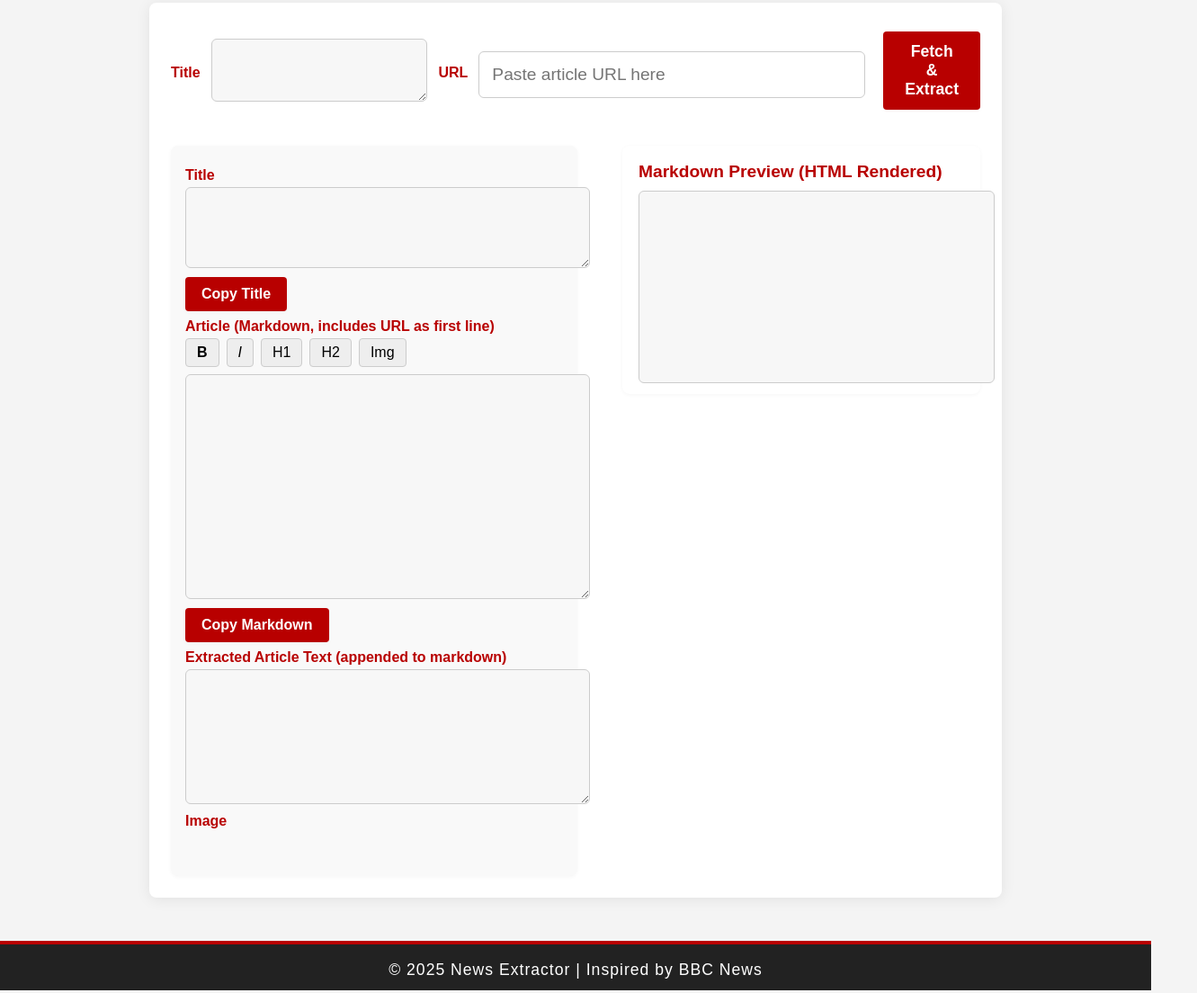
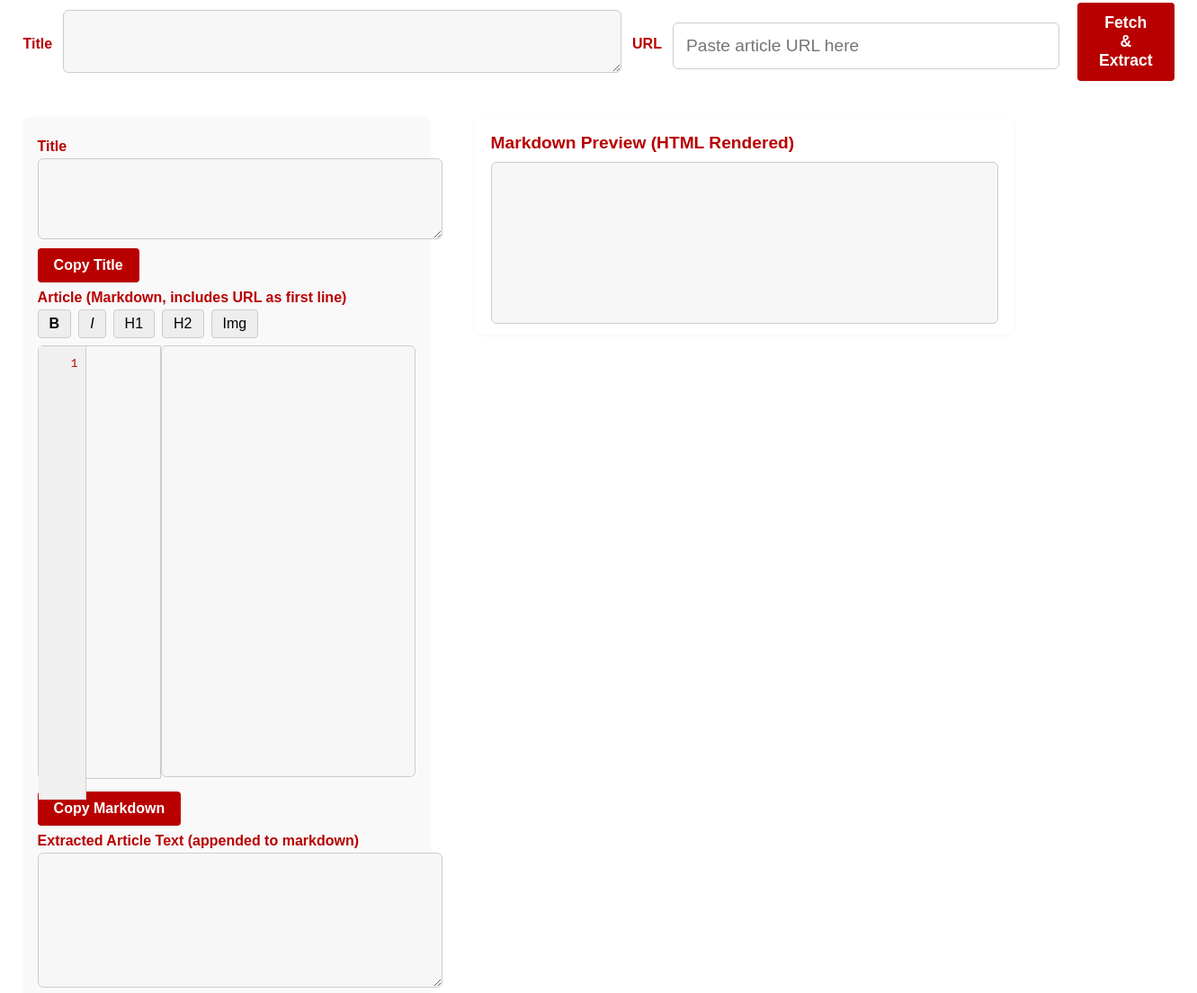
Before and after one commit to dotnetappdev/newsextractor, a browser extension: page index.html in a window 1280 px wide. Shown: the part 117-1221 px from the top of the page at 90% size, 1331 px wide, since content can reach past the window. Drawn offline with Linux system fonts and the light colour scheme.

Commit message:
Add line numbers and match markdown editor/preview size to markdownlivepreview.com

```diff
--- a/index.html
+++ b/index.html
@@ -33,7 +33,13 @@
           <button type="button" class="md-btn" onclick="formatMarkdown('h2')">H2</button>
           <button type="button" class="md-btn" onclick="formatMarkdown('img')">Img</button>
         </div>
-        <textarea id="markdown" style="min-height:220px;font-size:1.1em;"></textarea>
+        <div class="editor-preview-row">
+          <div class="editor-with-lines">
+            <div class="line-numbers" id="line-numbers"></div>
+            <textarea id="markdown" class="editor-textarea"></textarea>
+          </div>
+          <div id="markdown-preview" class="markdown-preview"></div>
+        </div>
         <button id="copy-markdown" class="bbc-btn">Copy Markdown</button>
         <label for="article-text">Extracted Article Text (appended to markdown)</label>
         <textarea id="article-text" style="min-height:120px;font-size:1em;" readonly></textarea>
--- a/news-extractor-web.js
+++ b/news-extractor-web.js
@@ -16,6 +16,17 @@ function simpleMarkdownToHtml(md) {
 function updateMarkdownPreview() {
   const md = document.getElementById('markdown').value;
   document.getElementById('markdown-preview').innerHTML = simpleMarkdownToHtml(md);
+  updateLineNumbers(md);
+}
+
+function updateLineNumbers(md) {
+  const lines = md.split('\n').length;
+  let html = '';
+  for (let i = 1; i <= lines; i++) {
+    html += i + '<br>';
+  }
+  const ln = document.getElementById('line-numbers');
+  if (ln) ln.innerHTML = html;
 }
 
 // News Extractor Web Version
@@ -130,7 +141,14 @@ if (copyTitleBtn) copyTitleBtn.onclick = () => copyToClipboard('title');
 const copyMarkdownBtn = document.getElementById('copy-markdown');
 if (copyMarkdownBtn) copyMarkdownBtn.onclick = () => copyToClipboard('markdown');
 const mdBox = document.getElementById('markdown');
-if (mdBox) mdBox.addEventListener('input', updateMarkdownPreview);
+if (mdBox) {
+  mdBox.addEventListener('input', updateMarkdownPreview);
+  // Sync scroll line numbers with textarea
+  mdBox.addEventListener('scroll', function() {
+    const ln = document.getElementById('line-numbers');
+    if (ln) ln.scrollTop = mdBox.scrollTop;
+  });
+}
 
 // Markdown formatting toolbar logic
 window.formatMarkdown = function(type) {
--- a/news-extractor.css
+++ b/news-extractor.css
@@ -1,3 +1,63 @@
+.editor-preview-row {
+  display: flex;
+  flex-direction: row;
+  width: 100%;
+  min-width: 0;
+  height: 480px;
+  margin-bottom: 16px;
+}
+.editor-with-lines {
+  display: flex;
+  flex-direction: row;
+  width: 50%;
+  min-width: 0;
+  height: 100%;
+  background: #f7f7f7;
+  border: 1.5px solid #ccc;
+  border-radius: 6px 0 0 6px;
+  position: relative;
+}
+.line-numbers {
+  background: #f0f0f0;
+  color: #b80000;
+  font-family: monospace;
+  font-size: 1em;
+  padding: 12px 8px 12px 8px;
+  text-align: right;
+  user-select: none;
+  border-right: 1px solid #ccc;
+  min-width: 36px;
+  height: 100%;
+  overflow: hidden;
+}
+.editor-textarea {
+  width: 100%;
+  height: 100%;
+  border: none;
+  outline: none;
+  background: transparent;
+  font-size: 1.1em;
+  font-family: monospace;
+  resize: none;
+  padding: 12px;
+  box-sizing: border-box;
+}
+.markdown-preview {
+  width: 50%;
+  min-width: 0;
+  height: 100%;
+  background: #fff;
+  border: 1.5px solid #ccc;
+  border-left: none;
+  border-radius: 0 6px 6px 0;
+  padding: 20px;
+  font-size: 1.15em;
+  color: #222;
+  overflow-x: auto;
+  margin-top: 0;
+  white-space: pre-wrap;
+  box-sizing: border-box;
+}
 .wide-preview {
   min-width: 700px;
   max-width: 1200px;
@@ -79,6 +139,9 @@ body {
   background: #f4f4f4;
   margin: 0;
   padding: 0;
+  width: 100vw;
+  min-width: 0;
+  overflow-x: hidden;
 }
 
 .bbc-header {
@@ -96,12 +159,14 @@ body {
   letter-spacing: 4px;
 }
 .bbc-main {
-  max-width: 900px;
-  margin: 32px auto 0 auto;
+  width: 100vw;
+  max-width: 100vw;
+  margin: 0;
   background: #fff;
-  border-radius: 8px;
-  box-shadow: 0 2px 16px rgba(0,0,0,0.08);
-  padding: 32px 24px 24px 24px;
+  border-radius: 0;
+  box-shadow: none;
+  padding: 32px 2vw 24px 2vw;
+  min-width: 0;
 }
 .bbc-url-row {
   display: flex;
```
